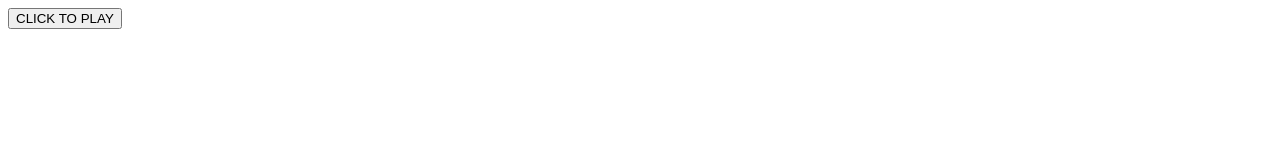
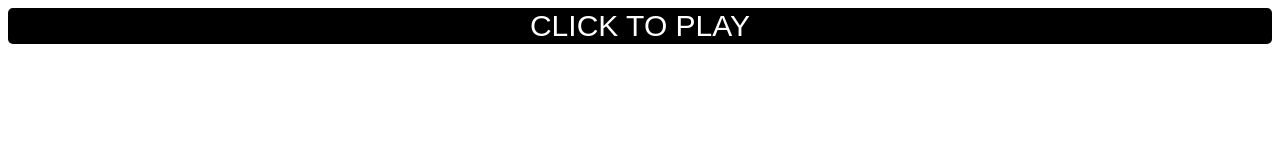
Before and after one commit to flappy-bird-unblocked/flappy-bird-unblocked.github.io, a plain HTML site: page soccer-random.html in a window 1280 px wide. Drawn offline with Linux system fonts and the light colour scheme.

Commit message:
Update soccer-random.html

```diff
--- a/soccer-random.html
+++ b/soccer-random.html
@@ -1 +1,46 @@
-   <div id=&quot;fr&quot; data='<iframe width=&quot;100%&quot; height=&quot;100%&quot; src=&quot;https://images-opensocial.googleusercontent.com/gadgets/ifr?url=https://cdn.jsdelivr.net/gh/990099003/1111235649@main/sr.xml&quot; frameborder=&quot;0&quot; allowfullscreen></iframe>'></div><button class=&quot;c-button&quot; type=&quot;button&quot; onclick=&quot;PlayTo(this)&quot;>CLICK TO PLAY</button><style>.c-button{min-width:100%;font-family:fantasy;appearance:auto;border:0;border-color:#fff;border-radius:5px;background:#000;color:#fff;font-size:30px;cursor:pointer}.c-button:hover{background:#320d90}.c-button:focus{outline:0;box-shadow:0 0 0 4px #cbd6ee}.c-button{display:flex;align-items:center;justify-content:center;height:100%}</style><script>function PlayTo(i){var n=i.previousSibling;n.innerHTML=n.getAttribute(&quot;data&quot;),i.style.display=&quot;none&quot;}</script>
+<!DOCTYPE html>
+<html>
+<head>
+<style>
+.c-button {
+  min-width: 100%;
+  font-family: fantasy;
+  appearance: auto;
+  border: 0;
+  border-color: #fff;
+  border-radius: 5px;
+  background: #000;
+  color: #fff;
+  font-size: 30px;
+  cursor: pointer;
+}
+
+.c-button:hover {
+  background: #320d90;
+}
+
+.c-button:focus {
+  outline: 0;
+  box-shadow: 0 0 0 4px #cbd6ee;
+}
+
+.c-button {
+  display: flex;
+  align-items: center;
+  justify-content: center;
+  height: 100%;
+}
+</style>
+</head>
+<body>
+<div id="fr" data='<iframe width="100%" height="100%" src="https://images-opensocial.googleusercontent.com/gadgets/ifr?url=https://cdn.jsdelivr.net/gh/990099003/1111235649@main/sr.xml" frameborder="0" allowfullscreen></iframe>'></div>
+<button class="c-button" type="button" onclick="PlayTo(this)">CLICK TO PLAY</button>
+<script>
+function PlayTo(i) {
+  var n = i.previousSibling;
+  n.innerHTML = n.getAttribute("data");
+  i.style.display = "none";
+}
+</script>
+</body>
+</html>
```
